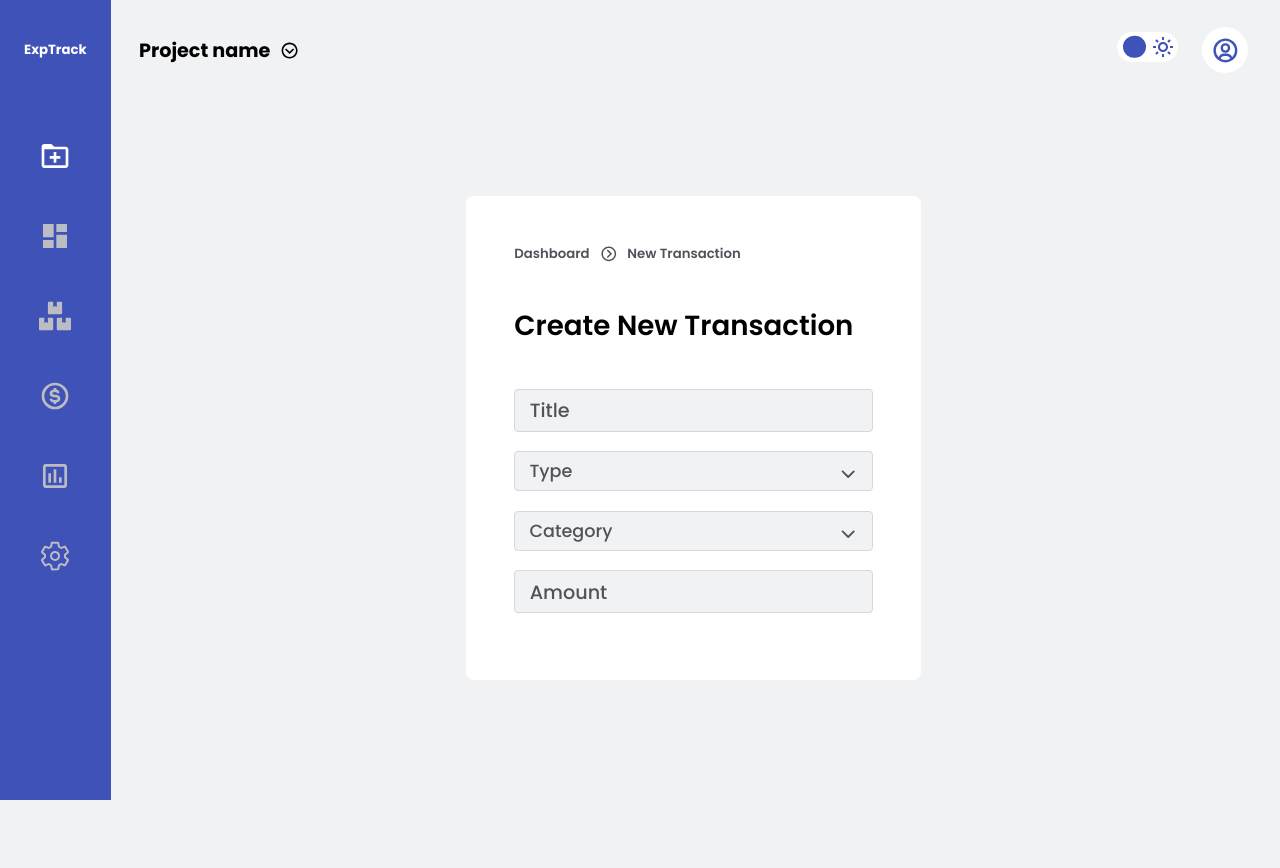
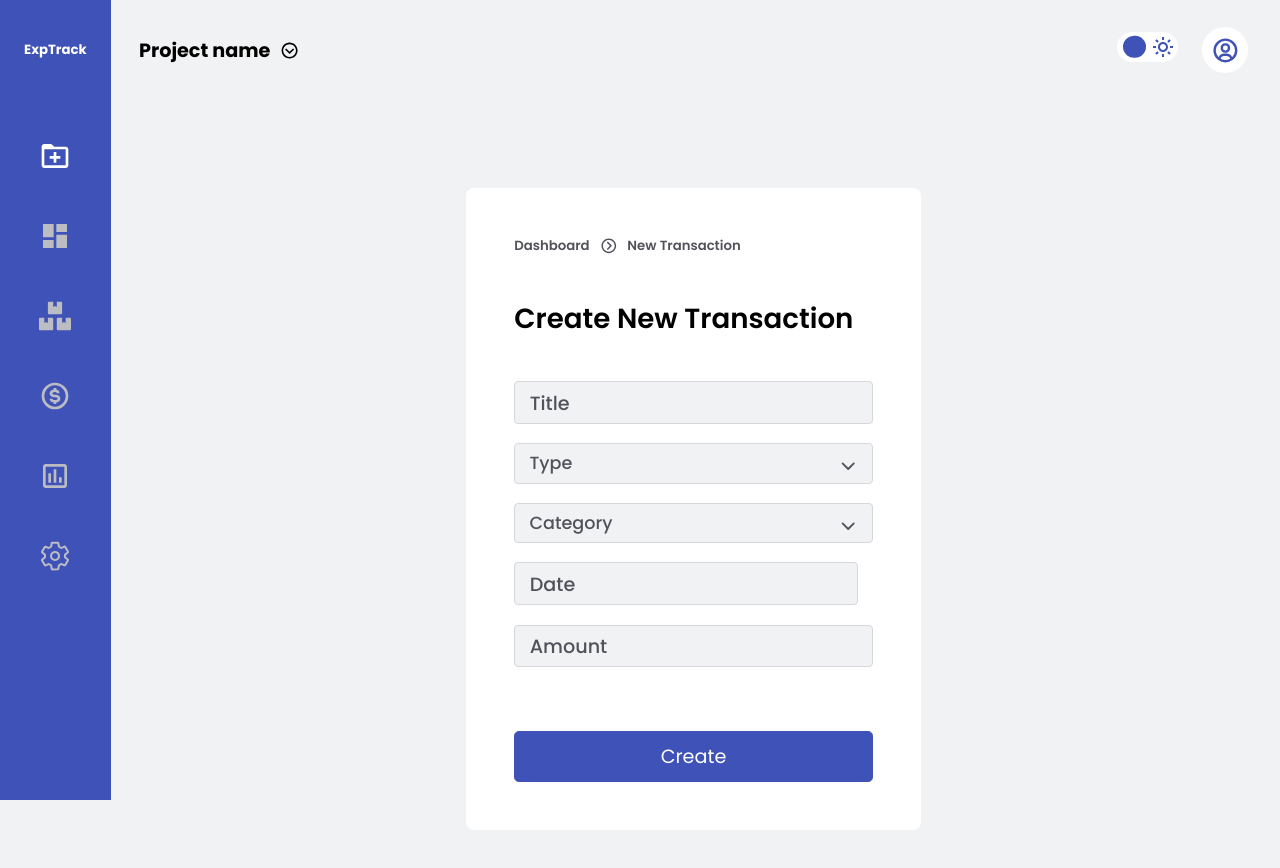
Before and after one commit to chiwei93/expense-tracker, a Next.js app: page /add-transaction in a window 1280 px wide. Shown: the top 868 px of the page. Before the commit the page ends 800 px from the top, so only its background shows below. Built offline with nearby package versions, Linux system fonts and the light colour scheme.

Commit message:
added date picker component

```diff
--- /dev/null
+++ b/components/UI/Inputs/DatePicker/DatePicker.module.css
@@ -0,0 +1,34 @@
+.container {
+  position: relative;
+}
+
+.label {
+  font-weight: var(--font-weight-medium);
+  font-size: var(--font-size-h6);
+  position: absolute;
+  left: 0.8em;
+  top: 50%;
+  transform: translateY(-50%);
+  z-index: var(--z-index-label);
+  transition: transform 0.3s, color 0.2s, font-size 0.3s;
+}
+
+.datePicker {
+  width: 100%;
+  border: 1px solid var(--color-input-border);
+  background-color: var(--color-input-bg);
+  padding: 0.7em 0.8em 0.3em;
+  border-radius: var(--border-radius-input);
+  outline: none;
+}
+
+.container.isDirty .label {
+  color: var(--color-primary);
+  font-size: 0.9em;
+  transform: translateY(-150%);
+  background-image: linear-gradient(
+    to bottom,
+    var(--color-form-bg),
+    var(--color-input-bg)
+  );
+}
--- /dev/null
+++ b/components/UI/Inputs/DatePicker/DatePicker.tsx
@@ -0,0 +1,39 @@
+import { useState, useRef } from "react";
+import ReactDatePicker from "react-datepicker";
+import cls from "classnames";
+
+import "react-datepicker/dist/react-datepicker.css";
+import styles from "./DatePicker.module.css";
+
+interface Props {
+  labelText: string;
+}
+
+const DatePicker = (props: Props) => {
+  const { labelText } = props;
+
+  const isDirty = useRef(false);
+  const [startDate, setStartDate] = useState<Date | null>(null);
+
+  const onDateChange = (date: Date | null) => {
+    isDirty.current = true;
+    setStartDate(date);
+  };
+
+  const getDirtyClass = () => {
+    return isDirty.current ? styles.isDirty : null;
+  };
+
+  return (
+    <div className={cls(styles.container, getDirtyClass())}>
+      <span className={styles.label}>{labelText}</span>
+      <ReactDatePicker
+        selected={startDate}
+        onChange={onDateChange}
+        className={styles.datePicker}
+      />
+    </div>
+  );
+};
+
+export default DatePicker;
--- a/components/UI/Inputs/SelectInput/SelectInput.module.css
+++ b/components/UI/Inputs/SelectInput/SelectInput.module.css
@@ -71,6 +71,7 @@
   top: 50%;
   transform: translateY(-50%);
   font-size: 1.1em;
+  z-index: var(--z-index-label);
   transition: transform 0.3s, font-size 0.3s, color 0.2s;
 }
 
@@ -104,7 +105,7 @@
   overflow-y: scroll;
   -ms-overflow-style: none;
   scrollbar-width: none;
-  z-index: 2;
+  z-index: var(--z-index-select-options);
 }
 
 .optionsContainer::-webkit-scrollbar {
--- a/package.json
+++ b/package.json
@@ -10,6 +10,7 @@
   },
   "dependencies": {
     "@reduxjs/toolkit": "^1.8.2",
+    "@types/react-datepicker": "^4.4.2",
     "classnames": "^2.3.1",
     "next": "12.1.6",
     "react": "18.1.0",
--- a/pages/add-transaction.tsx
+++ b/pages/add-transaction.tsx
@@ -6,10 +6,12 @@ import cls from "classnames";
 import FlexFullVerticalContainer from "../components/Containers/FlexFullVerticalContainer/FlexFullVerticalContainer";
 import BreadCrumbsList from "../components/Layouts/BreadCrumbsList/BreadCrumbsList";
 import Form from "../components/UI/Form/Form";
+import TextInput from "../components/UI/Inputs/TextInput/TextInput";
+import SelectInput from "../components/UI/Inputs/SelectInput/SelectInput";
+import DatePicker from "../components/UI/Inputs/DatePicker/DatePicker";
+import FilledOutlineButton from "../components/UI/Buttons/FilledOutlineButton/FilledOutlineButton";
 
 import styles from "../styles/AddTransaction.module.css";
-import TextInput from "../components/UI/Inputs/TextInput/TextInput";
-import SelectInput from "../components/UI/Inputs/SelectInput/SelectInput";
 
 const AddTransaction: NextPage = () => {
   const titleInputId = useId();
@@ -49,6 +51,10 @@ const AddTransaction: NextPage = () => {
         </div>
 
         <div className={styles.formControl}>
+          <DatePicker labelText="Date" />
+        </div>
+
+        <div className={styles.formControl}>
           <TextInput
             labelText="amount"
             id={`amount-${amountInputId}`}
@@ -56,6 +62,11 @@ const AddTransaction: NextPage = () => {
           />
         </div>
 
+        <div className={styles.btnContainer}>
+          <FilledOutlineButton>
+            Create
+          </FilledOutlineButton>
+        </div>
       </Form>
     </FlexFullVerticalContainer>
   );
--- a/styles/AddTransaction.module.css
+++ b/styles/AddTransaction.module.css
@@ -6,3 +6,9 @@
 .formControl {
   margin-bottom: 1.2em;
 }
+
+.btnContainer {
+  display: flex;
+  flex-direction: column;
+  margin-top: 4em;
+}
--- a/styles/globals.css
+++ b/styles/globals.css
@@ -58,7 +58,9 @@
   --font-weight-light: 300;
   --font-weight-extralight: 200;
   --font-weight-thin: 100;
-  --z-index-nav: 5;
+  --z-index-nav: 10;
+  --z-index-select-options: 5;
+  --z-index-label: 3;
   --breadcrumbs-gap: 0.6em;
 }
 
```
Also changed, not shown: 1 other file (tests, documents, lock files or other folders).
